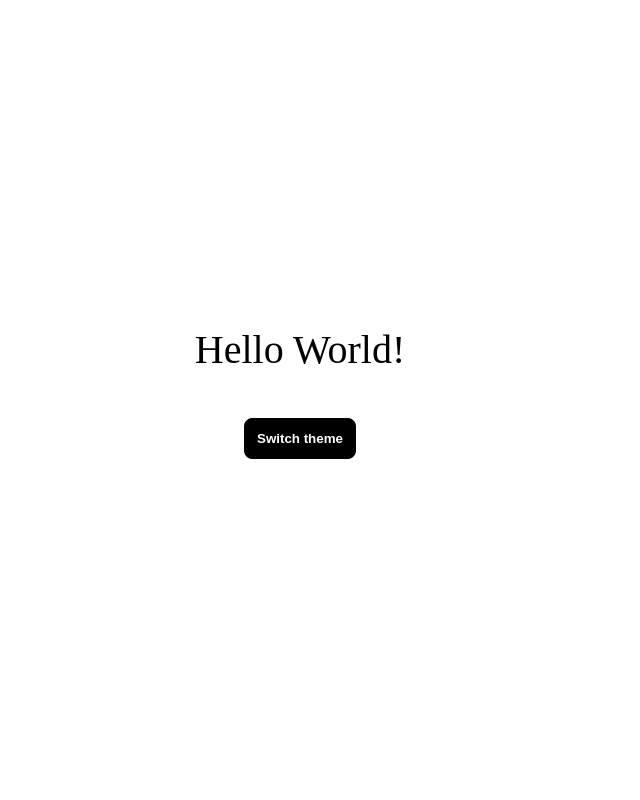
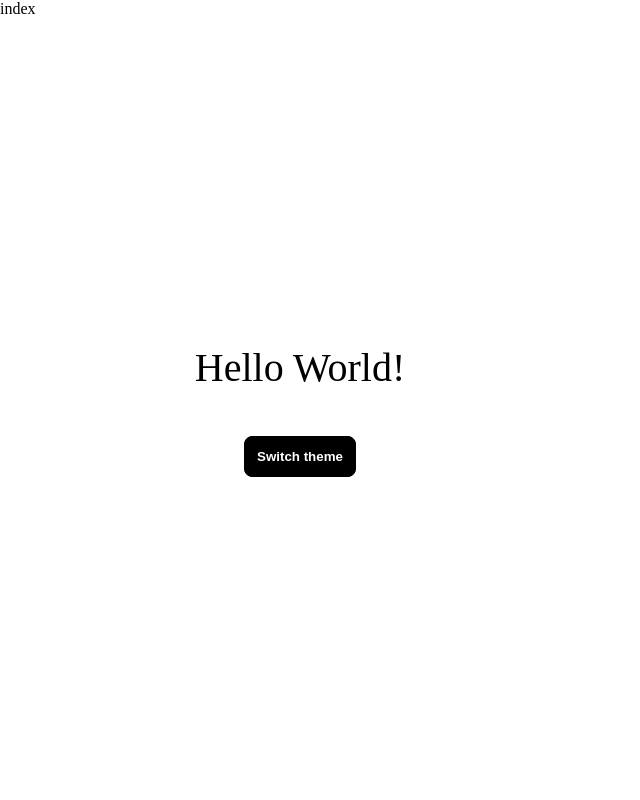
Before and after one commit to alane-vaibhav/React_25_Projects, a React (Vite) app: page / in a window 1280 px wide. Shown: the top 800 px of the page, without its empty margins (0-640 px from the left). Built offline with nearby package versions, Linux system fonts and the light colour scheme; no server answers.

Commit message:
Custom scroll indicator project initiated

```diff
--- a/src/App.jsx
+++ b/src/App.jsx
@@ -10,6 +10,7 @@ import NestedNavigation from "./components/nested-navigation";
 import sideMenu from "./components/nested-navigation/data";
 import QRCodeGenerator from "./components/qrCodegenrator";
 import SwitchTheme from "./components/themeSwitch";
+import CustomScrollIndicator from "./components/custom-scroll-indicator";
 
 export const PracticeContext = React.createContext();
 
@@ -23,6 +24,7 @@ function App() {
   };
   return (
     <>
+      <CustomScrollIndicator />
       <SwitchTheme />
       <QRCodeGenerator />
       <div
--- /dev/null
+++ b/src/components/custom-scroll-indicator/index.jsx
@@ -0,0 +1,8 @@
+import React from "react";
+import "./style.css";
+
+const CustomScrollIndicator = () => {
+  return <div>index</div>;
+};
+
+export default CustomScrollIndicator;
```
Also changed, not shown: src/components/custom-scroll-indicator/style.css (added).
